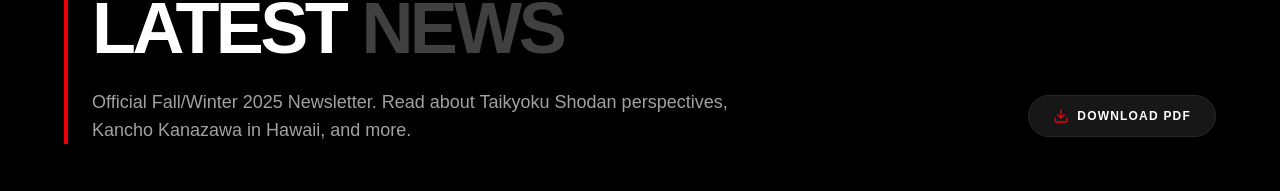
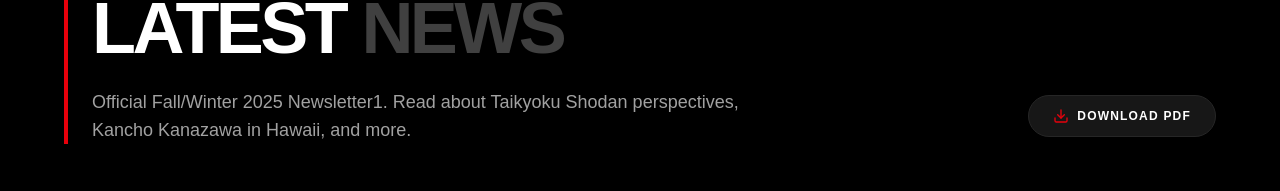
Before and after one commit to davidherascu-tx/skifusa, a Next.js app: page /news in a window 1280 px wide. Shown: the part 164-355 px from the top of the page. Built offline with nearby package versions, Linux system fonts and the light colour scheme.

Commit message:
Update page.tsx

```diff
--- a/app/news/page.tsx
+++ b/app/news/page.tsx
@@ -23,7 +23,7 @@ export default function NewsPage() {
           </h1>
           <div className="flex flex-col md:flex-row md:items-center justify-between gap-6 mt-6">
             <p className="text-neutral-400 text-lg max-w-2xl">
-              Official Fall/Winter 2025 Newsletter. Read about Taikyoku Shodan perspectives, Kancho Kanazawa in Hawaii, and more.
+              Official Fall/Winter 2025 Newsletter1. Read about Taikyoku Shodan perspectives, Kancho Kanazawa in Hawaii, and more.
             </p>
             <a
               href={pdfUrl}
```
